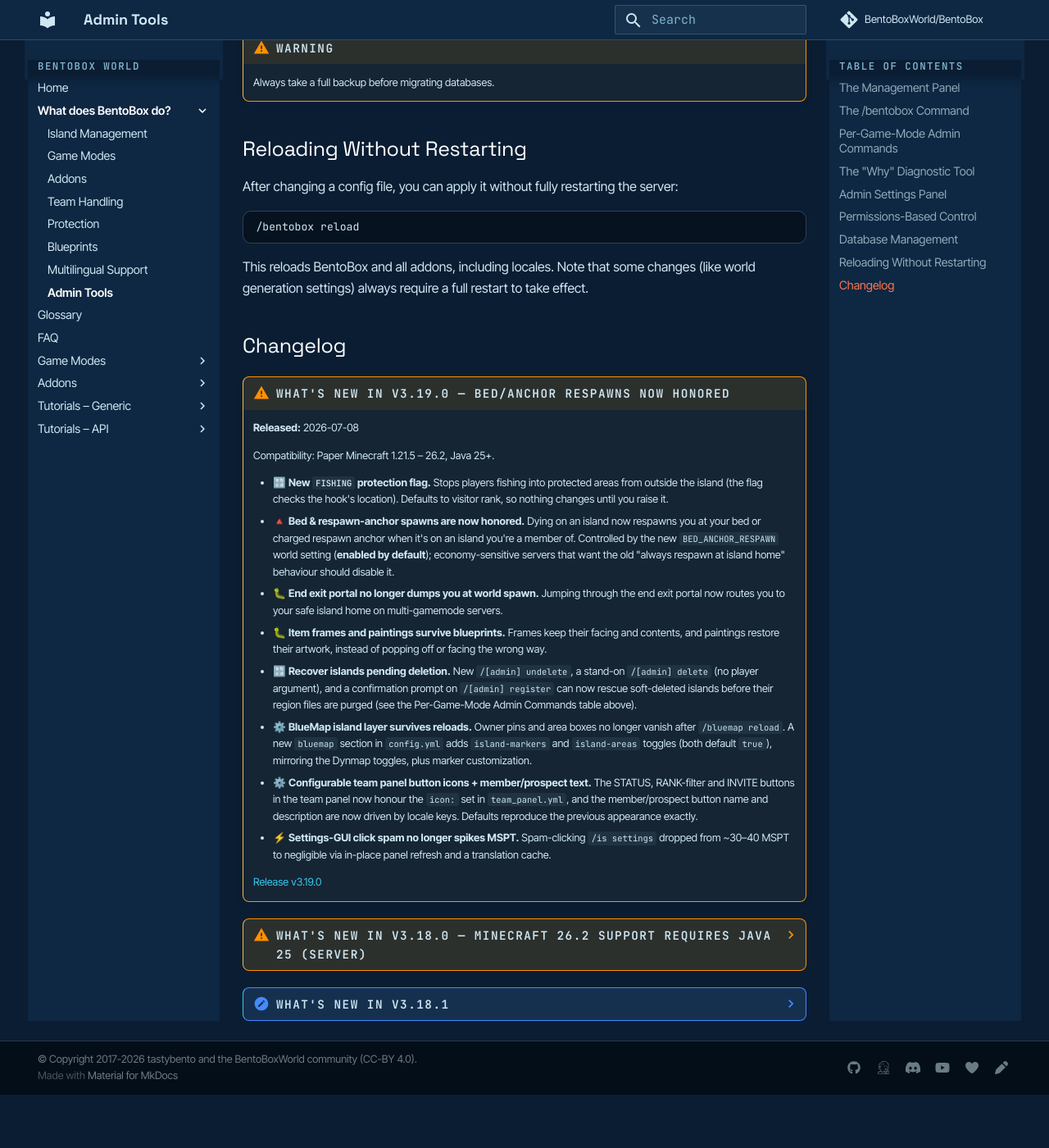
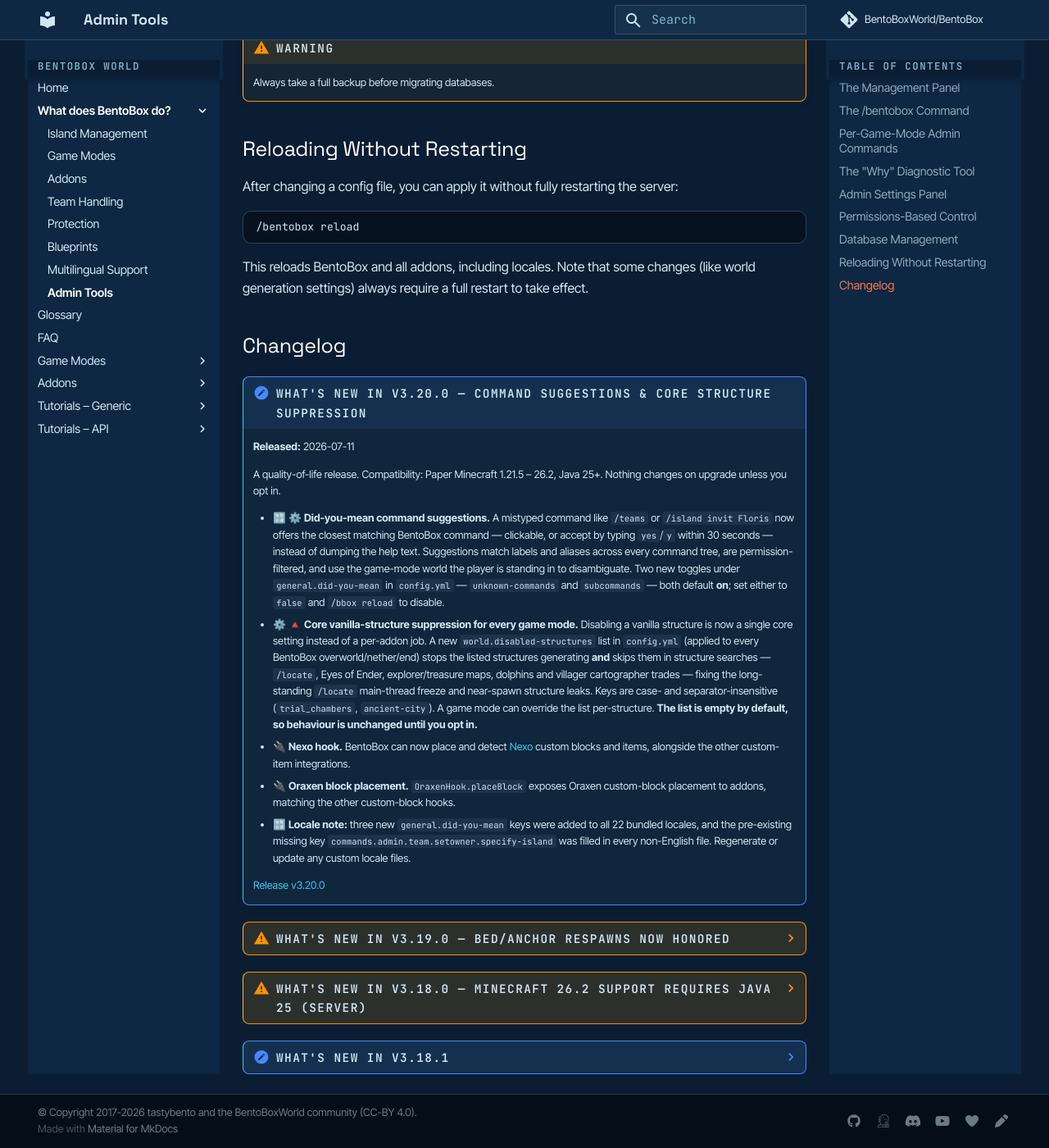
Before and after one commit to BentoBoxWorld/docs, an MkDocs documentation site: the page built from docs/BentoBox/About/AdminTools.md, in a window 1280 px wide and 1400 px high, scrolled down 3456 px. Shown: the whole window at 82% size. Built offline with MkDocs 1.6.1 and Material for MkDocs 9.7.7, drawn with Linux system fonts in a browser that asks for light colours; comment, search, counter and statistics services are not loaded; before the commit the page ends 4791 px from its top, so only the background shows below that.

Commit message:
docs: document BentoBox 3.20.0 and MagicCobblestoneGenerator 2.10.0 (#75)
Automated documentation update triggered by new releases in BentoBoxWorld repos:
BentoBox 3.20.0 and MagicCobblestoneGenerator 2.10.0.


Claude-Session: https://claude.ai/code/session_01C4jhaZu8ScTHmYNeRBsv9z

Co-authored-by: Claude Opus 4.8 (1M context) <noreply@anthropic.com>

````diff
--- a/docs/BentoBox/About/AdminTools.md
+++ b/docs/BentoBox/About/AdminTools.md
@@ -105,7 +105,20 @@ This reloads BentoBox and all addons, including locales. Note that some changes
 
 ## Changelog
 
-!!! warning "What's new in v3.19.0 — bed/anchor respawns now honored"
+!!! note "What's new in v3.20.0 — command suggestions & core structure suppression"
+    **Released:** 2026-07-11
+
+    A quality-of-life release. Compatibility: Paper Minecraft 1.21.5 – 26.2, Java 25+. Nothing changes on upgrade unless you opt in.
+
+    - 🔡 ⚙️ **Did-you-mean command suggestions.** A mistyped command like `/teams` or `/island invit Floris` now offers the closest matching BentoBox command — clickable, or accept by typing `yes`/`y` within 30 seconds — instead of dumping the help text. Suggestions match labels and aliases across every command tree, are permission-filtered, and use the game-mode world the player is standing in to disambiguate. Two new toggles under `general.did-you-mean` in `config.yml` — `unknown-commands` and `subcommands` — both default **on**; set either to `false` and `/bbox reload` to disable.
+    - ⚙️ 🔺 **Core vanilla-structure suppression for every game mode.** Disabling a vanilla structure is now a single core setting instead of a per-addon job. A new `world.disabled-structures` list in `config.yml` (applied to every BentoBox overworld/nether/end) stops the listed structures generating **and** skips them in structure searches — `/locate`, Eyes of Ender, explorer/treasure maps, dolphins and villager cartographer trades — fixing the long-standing `/locate` main-thread freeze and near-spawn structure leaks. Keys are case- and separator-insensitive (`trial_chambers`, `ancient-city`). A game mode can override the list per-structure. **The list is empty by default, so behaviour is unchanged until you opt in.**
+    - 🔌 **Nexo hook.** BentoBox can now place and detect [Nexo](https://nexomc.com/) custom blocks and items, alongside the other custom-item integrations.
+    - 🔌 **Oraxen block placement.** `OraxenHook.placeBlock` exposes Oraxen custom-block placement to addons, matching the other custom-block hooks.
+    - 🔡 **Locale note:** three new `general.did-you-mean` keys were added to all 22 bundled locales, and the pre-existing missing key `commands.admin.team.setowner.specify-island` was filled in every non-English file. Regenerate or update any custom locale files.
+
+    [Release v3.20.0](https://github.com/BentoBoxWorld/BentoBox/releases/tag/3.20.0)
+
+??? warning "What's new in v3.19.0 — bed/anchor respawns now honored"
     **Released:** 2026-07-08
 
     Compatibility: Paper Minecraft 1.21.5 – 26.2, Java 25+.
--- a/docs/addons/MagicCobblestoneGenerator/index.md
+++ b/docs/addons/MagicCobblestoneGenerator/index.md
@@ -168,6 +168,20 @@ Since **2.9.0** generators can be gated behind richer requirements so you can de
 !!! warning "Permission-gated generators are now revoked"
     Since **2.9.0**, a generator unlocked via permission is re-checked and **revoked** from an island's unlocked and active lists when the current (online) owner no longer holds the required permission — for example after an ownership transfer. Purchased tiers are preserved, so access returns if the permission is regained; offline owners are left untouched. Previously such a grant was permanent.
 
+### Custom block outputs (ItemsAdder, CraftEngine, Oraxen, Nexo)
+
+Since **2.10.0** a generator tier can produce **custom blocks** from ItemsAdder, CraftEngine, Oraxen and Nexo, not just vanilla materials — for example a diamond-encrusted ItemsAdder ore rolls into the weighted-random mix alongside everything else. All access to those plugins is routed through BentoBox core hooks, so the addon never depends on them directly.
+
+- Blocks are stored as string IDs: vanilla names such as `COBBLESTONE`, or provider-prefixed IDs `itemsadder:namespace:id`, `craftengine:namespace:id`, `oraxen:id`, `nexo:id`. **Existing databases and templates load unchanged.**
+- The admin edit panel gains an **Add Custom Block** button — enter the ID in chat and it is validated against the hook registry. Panels render custom blocks with the provider's own texture and display name.
+- If a picked custom block is unavailable at generation time (the provider or block is missing), the generator falls back to the vanilla block and reports why via `/[admin_command] generator why`, rather than failing silently. Unregistered custom blocks in a template import with a warning so templates stay portable across servers.
+
+!!! note "Provider availability"
+    ItemsAdder and CraftEngine generate blocks today. Oraxen and Nexo are wired up and will generate once the matching BentoBox core hooks ship (BentoBox 3.20.0 adds the Nexo hook and `OraxenHook.placeBlock`).
+
+!!! warning "Requires BentoBox 3.19.1 or newer"
+    2.10.0 depends on the custom-block hook API added in BentoBox 3.19.1 and **will not load on an older core**. Update BentoBox before dropping in this jar.
+
 ## Commands
 
 !!! tip
@@ -318,6 +332,20 @@ Since **2.9.0** generators can be gated behind richer requirements so you can de
     ```
 
 ## Changelog
+
+??? warning "What's new in v2.10.0 — custom blocks, requires BentoBox 3.19.1"
+    **Released:** 2026-07-11
+
+    Generators can now drop custom blocks from other plugins, routed through BentoBox core hooks.
+
+    - 🔺 **Custom block support.** Generator tiers can produce blocks from **ItemsAdder, CraftEngine, Oraxen and Nexo** as well as vanilla materials. Blocks are stored as string IDs (`COBBLESTONE`, or `itemsadder:namespace:id`, `craftengine:namespace:id`, `oraxen:id`, `nexo:id`); existing databases load unchanged. Fixes [#103](https://github.com/BentoBoxWorld/MagicCobblestoneGenerator/issues/103). See the Configuration section above.
+    - ✨ **Add Custom Block panel button** with chat-input validation against the hook registry; panels render custom blocks with the provider's own texture and name. Unavailable custom blocks fall back to the vanilla block with a `/why` report instead of failing silently. ItemsAdder and CraftEngine generate today; Oraxen and Nexo generate once BentoBox 3.20.0's hooks are present.
+    - 🐛 **Treasure chance edits now save.** Editing a treasure's chance in the admin panel wrote to the deprecated `treasureChanceMap` instead of `treasureItemChanceMap`, so edits were lost — fixed.
+    - ⚙️ **Templates accept custom blocks.** `generatorTemplate.yml` now accepts quoted, provider-prefixed block keys. No config action is required for existing setups; unregistered custom blocks import with a warning.
+    - 🔡 **Locale note:** new `en-US.yml` keys were added for the custom block UI. Regenerate or update your locale files to pick up the new strings.
+    - 🔺 **Requires BentoBox 3.19.1 or newer.** The custom-block hook API this release calls is only available from 3.19.1; the addon will not load on an older core. Update BentoBox first.
+
+    [Release v2.10.0](https://github.com/BentoBoxWorld/MagicCobblestoneGenerator/releases/tag/2.10.0)
 
 ??? warning "What's new in v2.9.0 — permission-gated generators now revoked"
     **Released:** 2026-07-08
````
Also changed, not shown: 1 other file.
